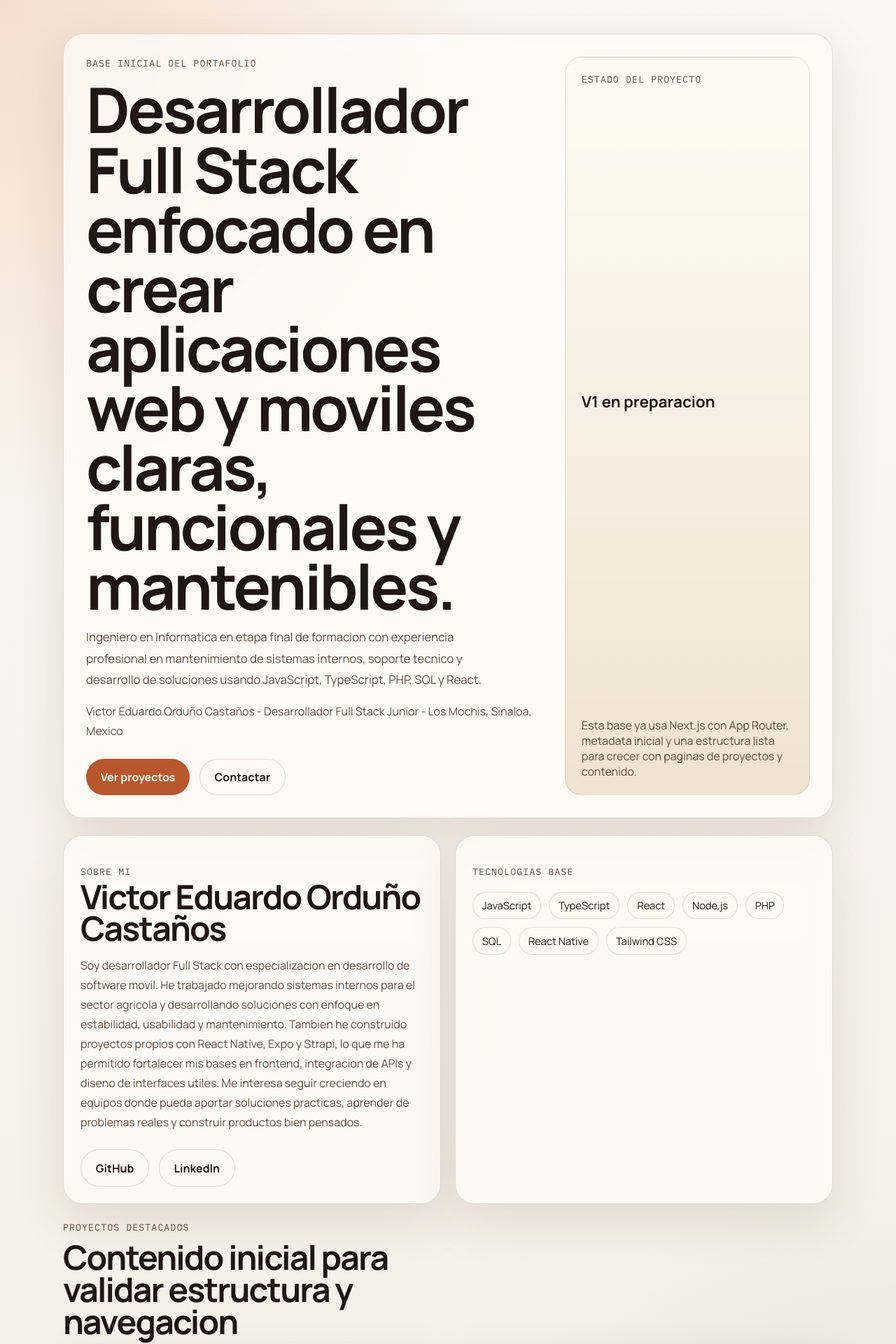
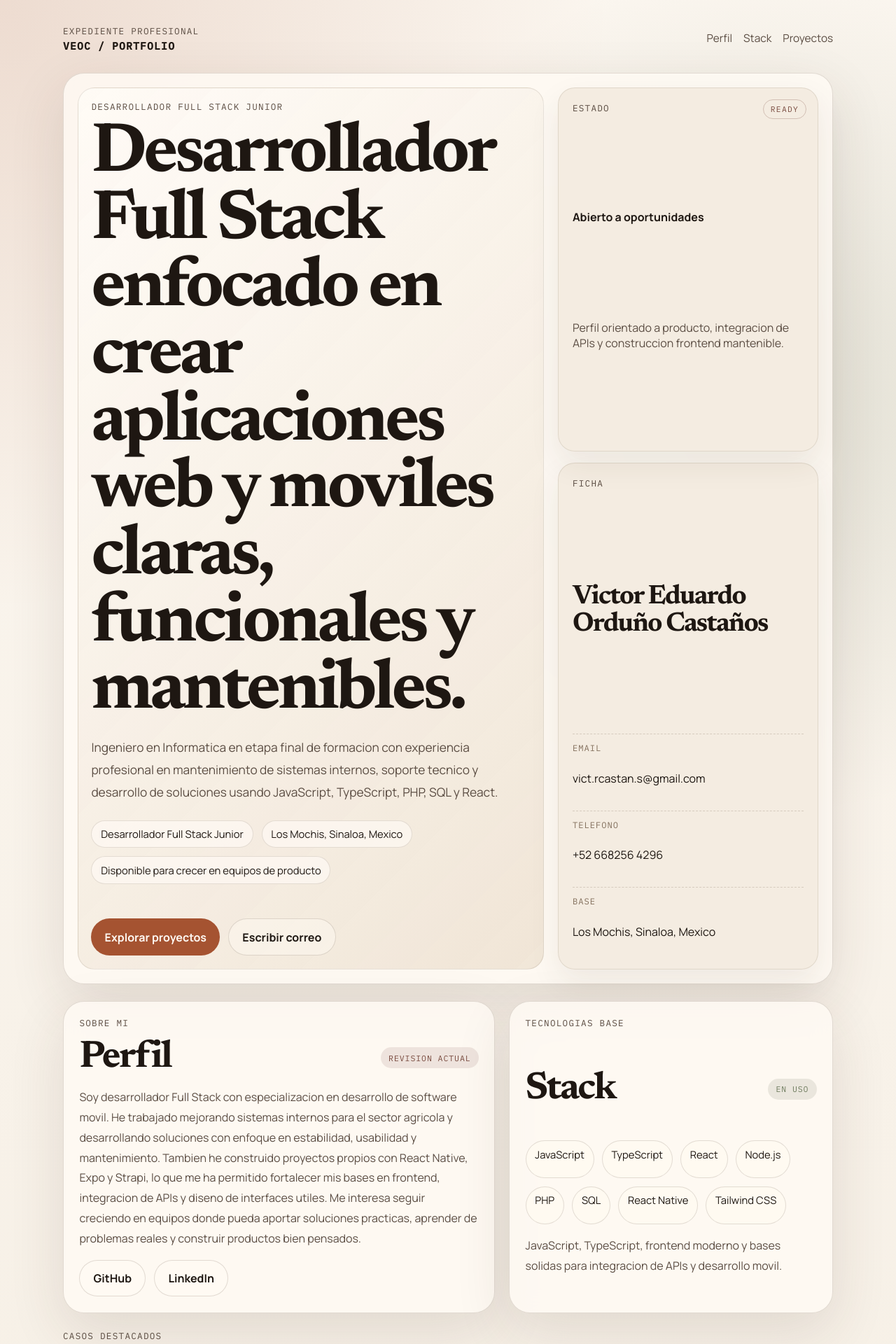
Before and after one commit to VictorOrC/portafolio-nextjs, a Next.js app: page / in a window 1280 px wide. Shown: the top 1920 px of the page at 70% size. Built offline with nearby package versions, Linux system fonts and the light colour scheme.

Commit message:
Redesign home as technical dossier

```diff
--- a/app/globals.css
+++ b/app/globals.css
@@ -1,14 +1,19 @@
 :root {
-  --background: #f5efe6;
-  --background-strong: #efe1cf;
-  --surface: rgba(255, 251, 246, 0.78);
-  --surface-strong: #fffaf2;
-  --line: rgba(74, 52, 36, 0.16);
-  --foreground: #201714;
-  --muted: #5e4a3d;
-  --accent: #b8572e;
-  --accent-strong: #8e3e1d;
-  --shadow: 0 24px 70px rgba(73, 42, 23, 0.12);
+  --paper: #f4ede2;
+  --paper-deep: #e8ddcf;
+  --sheet: rgba(255, 250, 244, 0.82);
+  --plate: rgba(244, 236, 224, 0.96);
+  --ink: #1e1712;
+  --ink-soft: #5b4d43;
+  --ink-faint: #84715e;
+  --rule: rgba(78, 56, 38, 0.16);
+  --rule-strong: rgba(78, 56, 38, 0.28);
+  --copper: #a55331;
+  --copper-deep: #864123;
+  --board: #6f7c5f;
+  --seal: #7a4c40;
+  --shadow-soft: 0 18px 44px rgba(68, 45, 29, 0.08);
+  --shadow-card: 0 26px 80px rgba(68, 45, 29, 0.12);
 }
 
 * {
@@ -24,11 +29,11 @@ html {
 
 body {
   min-height: 100vh;
-  color: var(--foreground);
+  color: var(--ink);
   background:
-    radial-gradient(circle at top left, rgba(220, 117, 62, 0.2), transparent 28%),
-    radial-gradient(circle at bottom right, rgba(108, 143, 126, 0.18), transparent 24%),
-    linear-gradient(180deg, #fbf7f1 0%, var(--background) 100%);
+    radial-gradient(circle at top left, rgba(165, 83, 49, 0.16), transparent 26%),
+    radial-gradient(circle at 85% 18%, rgba(111, 124, 95, 0.18), transparent 22%),
+    linear-gradient(180deg, #fbf6ef 0%, var(--paper) 100%);
   font-family: var(--font-sans), sans-serif;
   -webkit-font-smoothing: antialiased;
   -moz-osx-font-smoothing: grayscale;
@@ -46,26 +51,145 @@ ul {
 .shell {
   width: min(1100px, calc(100% - 2rem));
   margin: 0 auto;
-  padding: 3rem 0 4rem;
+  padding: 2rem 0 4rem;
 }
 
 .card {
-  border: 1px solid var(--line);
-  border-radius: 28px;
-  background: var(--surface);
+  border: 1px solid var(--rule);
+  border-radius: 30px;
+  background: var(--sheet);
   backdrop-filter: blur(14px);
-  box-shadow: var(--shadow);
+  box-shadow: var(--shadow-card);
 }
 
-.hero {
-  padding: 2rem;
+.home-shell {
+  display: grid;
+  gap: 1.5rem;
 }
 
-.hero-grid {
+.masthead {
+  display: flex;
+  align-items: flex-start;
+  justify-content: space-between;
+  gap: 1rem;
+  padding: 0.25rem 0;
+}
+
+.masthead-mark {
+  display: inline-block;
+  margin-top: 0.25rem;
+  font-family: var(--font-mono), monospace;
+  font-size: 0.92rem;
+  letter-spacing: 0.08em;
+  text-transform: uppercase;
+}
+
+.top-nav {
+  display: flex;
+  flex-wrap: wrap;
+  gap: 1rem;
+  padding-top: 0.5rem;
+}
+
+.top-nav a {
+  color: var(--ink-soft);
+  font-size: 0.96rem;
+}
+
+.hero-dossier {
   display: grid;
-  grid-template-columns: minmax(0, 1.7fr) minmax(260px, 0.9fr);
+  grid-template-columns: minmax(0, 1.7fr) minmax(300px, 0.95fr);
+  gap: 1.25rem;
+  padding: 1.25rem;
+}
+
+.hero-main,
+.hero-rail,
+.rail-card,
+.dossier-panel,
+.project-card,
+.project-detail,
+.projects-header,
+.contact-banner {
+  min-width: 0;
+}
+
+.hero-main {
+  display: grid;
   gap: 1.5rem;
-  align-items: stretch;
+  padding: 1.15rem;
+  border-radius: 24px;
+  background:
+    linear-gradient(135deg, rgba(255, 251, 246, 0.95), rgba(238, 226, 210, 0.85));
+  border: 1px solid rgba(78, 56, 38, 0.12);
+}
+
+.hero-intro {
+  max-width: 62ch;
+}
+
+.hero-rail {
+  display: grid;
+  gap: 1rem;
+}
+
+.rail-card {
+  display: grid;
+  gap: 0.9rem;
+  padding: 1.25rem;
+  border-radius: 24px;
+  background: var(--plate);
+  border: 1px solid rgba(78, 56, 38, 0.12);
+  box-shadow: var(--shadow-soft);
+}
+
+.stamp-card {
+  position: relative;
+}
+
+.stamp-card::after {
+  content: "READY";
+  position: absolute;
+  top: 1rem;
+  right: 1rem;
+  border: 1px solid rgba(122, 76, 64, 0.28);
+  border-radius: 999px;
+  padding: 0.38rem 0.62rem;
+  color: var(--seal);
+  font-family: var(--font-mono), monospace;
+  font-size: 0.7rem;
+  letter-spacing: 0.12em;
+}
+
+.identity-card h2 {
+  font-family: var(--font-display), serif;
+  font-size: clamp(1.9rem, 3vw, 2.5rem);
+  line-height: 1;
+}
+
+.identity-list {
+  display: grid;
+  gap: 0.85rem;
+}
+
+.identity-list div {
+  display: grid;
+  gap: 0.22rem;
+  padding-top: 0.75rem;
+  border-top: 1px dashed rgba(78, 56, 38, 0.18);
+}
+
+.identity-list dt {
+  color: var(--ink-faint);
+  font-family: var(--font-mono), monospace;
+  font-size: 0.76rem;
+  letter-spacing: 0.08em;
+  text-transform: uppercase;
+}
+
+.identity-list dd {
+  color: var(--ink);
+  line-height: 1.5;
 }
 
 .eyebrow,
@@ -73,8 +197,8 @@ ul {
 .project-meta,
 .detail-meta {
   font-family: var(--font-mono), monospace;
-  font-size: 0.83rem;
-  letter-spacing: 0.08em;
+  font-size: 0.79rem;
+  letter-spacing: 0.1em;
   text-transform: uppercase;
 }
 
@@ -83,44 +207,64 @@ ul {
 .project-meta,
 .detail-meta,
 .lead,
-.project-card p,
+.project-summary,
+.project-description,
 .detail-copy,
-.card p {
-  color: var(--muted);
+.panel-copy,
+.section-note,
+.panel-note,
+.rail-card p {
+  color: var(--ink-soft);
 }
 
 h1,
 h2,
 h3 {
-  letter-spacing: -0.04em;
-  line-height: 0.95;
+  font-family: var(--font-display), serif;
+  letter-spacing: -0.045em;
+  line-height: 0.96;
 }
 
 h1 {
-  max-width: 12ch;
-  margin-top: 0.9rem;
-  font-size: clamp(3rem, 7vw, 6.2rem);
+  max-width: 11ch;
+  margin-top: 0.8rem;
+  font-size: clamp(3.4rem, 7.8vw, 6.9rem);
 }
 
 h2 {
-  font-size: clamp(2rem, 4vw, 3rem);
+  font-size: clamp(2.2rem, 4.5vw, 3.4rem);
 }
 
 h3 {
-  font-size: 1.4rem;
+  font-size: 2rem;
 }
 
 .lead {
-  max-width: 60ch;
+  max-width: 58ch;
   margin-top: 1rem;
-  font-size: 1.05rem;
-  line-height: 1.8;
+  font-size: 1.08rem;
+  line-height: 1.85;
+}
+
+.fact-strip {
+  display: flex;
+  flex-wrap: wrap;
+  gap: 0.75rem;
+}
+
+.fact-strip li {
+  padding: 0.55rem 0.8rem;
+  border-radius: 999px;
+  border: 1px solid rgba(78, 56, 38, 0.14);
+  background: rgba(255, 250, 244, 0.72);
+  color: var(--ink);
+  font-size: 0.92rem;
 }
 
 .actions {
   display: flex;
   flex-wrap: wrap;
-  gap: 0.85rem;
+  gap: 0.75rem;
   margin-top: 1.6rem;
 }
 
@@ -129,9 +273,9 @@ h3 {
   align-items: center;
   justify-content: center;
   border-radius: 999px;
-  padding: 0.9rem 1.3rem;
+  padding: 0.9rem 1.2rem;
   font-weight: 700;
-  transition: transform 180ms ease, border-color 180ms ease, background 180ms ease;
+  transition: transform 180ms ease, border-color 180ms ease, background 180ms ease, color 180ms ease;
 }
 
 .button:hover,
@@ -140,69 +284,100 @@ h3 {
 }
 
 .button-primary {
-  background: var(--accent);
+  background: var(--copper);
   color: #fff9f3;
 }
 
 .button-primary:hover {
-  background: var(--accent-strong);
+  background: var(--copper-deep);
 }
 
 .button-secondary {
-  border: 1px solid var(--line);
-  background: rgba(255, 250, 242, 0.5);
+  border: 1px solid var(--rule);
+  background: rgba(255, 250, 242, 0.42);
 }
 
-.hero-panel {
-  display: flex;
-  flex-direction: column;
-  justify-content: space-between;
-  gap: 0.85rem;
-  padding: 1.4rem;
-  border-radius: 24px;
-  background: linear-gradient(180deg, rgba(255, 250, 242, 0.9), rgba(239, 225, 207, 0.95));
-  border: 1px solid rgba(74, 52, 36, 0.12);
+.inspection-grid {
+  display: grid;
+  grid-template-columns: minmax(0, 1.2fr) minmax(0, 0.9fr);
+  gap: 1.25rem;
 }
 
-.hero-panel strong {
-  font-size: 1.4rem;
+.dossier-panel {
+  display: grid;
+  gap: 1rem;
+  padding: 1.4rem;
 }
 
-.section-grid,
+.panel-head {
+  display: flex;
+  align-items: center;
+  justify-content: space-between;
+  gap: 1rem;
+}
+
+.status-pill {
+  display: inline-flex;
+  align-items: center;
+  justify-content: center;
+  border-radius: 999px;
+  padding: 0.45rem 0.7rem;
+  background: rgba(122, 76, 64, 0.12);
+  color: var(--seal);
+  font-family: var(--font-mono), monospace;
+  font-size: 0.72rem;
+  letter-spacing: 0.08em;
+  text-transform: uppercase;
+}
+
+.muted-pill {
+  background: rgba(111, 124, 95, 0.14);
+  color: var(--board);
+}
+
+.panel-copy,
+.panel-note,
+.section-note,
+.project-summary,
+.project-description,
+.detail-copy {
+  line-height: 1.8;
+}
+
+.link-row,
+.contact-actions {
+  display: flex;
+  flex-wrap: wrap;
+  gap: 0.75rem;
+}
+
+.project-grid,
+.projects-shell,
+.project-section {
+  min-width: 0;
+}
+
 .project-grid {
   display: grid;
   gap: 1.25rem;
 }
 
-.section-grid {
-  grid-template-columns: repeat(2, minmax(0, 1fr));
-  margin-top: 1.5rem;
-}
-
-.section-grid .card,
 .project-card,
 .project-detail {
   padding: 1.5rem;
 }
 
-.section-grid p,
-.project-card p,
-.detail-copy {
-  margin-top: 1rem;
-  line-height: 1.75;
-}
-
-.stack {
-  margin-top: 1.5rem;
+.stack-tags li {
+  background: rgba(111, 124, 95, 0.1);
 }
 
 .section-heading {
-  margin-bottom: 1rem;
+  margin-bottom: 1.1rem;
 }
 
 .section-heading h2 {
   margin-top: 0.7rem;
-  max-width: 15ch;
+  max-width: 13ch;
 }
 
 .project-grid {
@@ -212,13 +387,29 @@ h3 {
 .project-card {
   display: flex;
   flex-direction: column;
-  gap: 0.85rem;
+  gap: 0.95rem;
+  background: linear-gradient(180deg, rgba(255, 250, 244, 0.88), rgba(239, 229, 214, 0.84));
+}
+
+.project-topline {
+  display: flex;
+  align-items: center;
+  justify-content: space-between;
+  gap: 1rem;
 }
 
 .project-meta,
 .detail-meta {
   display: flex;
-  gap: 0.8rem;
+  gap: 0.75rem;
+}
+
+.project-code {
+  color: var(--ink-faint);
+  font-family: var(--font-mono), monospace;
+  font-size: 0.74rem;
+  letter-spacing: 0.1em;
+  text-transform: uppercase;
 }
 
 .tag-list {
@@ -230,10 +421,10 @@ h3 {
 
 .tag-list li {
   padding: 0.55rem 0.8rem;
-  border: 1px solid var(--line);
+  border: 1px solid var(--rule);
   border-radius: 999px;
   background: rgba(255, 250, 242, 0.75);
-  color: var(--foreground);
+  color: var(--ink);
   font-size: 0.92rem;
 }
 
@@ -244,14 +435,14 @@ h3 {
 .inline-link {
   width: fit-content;
   margin-top: auto;
-  color: var(--accent-strong);
+  color: var(--copper-deep);
   font-weight: 700;
 }
 
 .projects-shell {
   width: min(1000px, calc(100% - 2rem));
   margin: 0 auto;
-  padding: 3rem 0 4rem;
+  padding: 2rem 0 4rem;
 }
 
 .projects-header,
@@ -265,10 +456,14 @@ h3 {
   padding: 1.75rem;
 }
 
+.projects-header {
+  background: linear-gradient(135deg, rgba(255, 251, 246, 0.96), rgba(233, 222, 208, 0.86));
+}
+
 .back-link {
   display: inline-block;
   margin-bottom: 1rem;
-  color: var(--accent-strong);
+  color: var(--copper-deep);
   font-weight: 700;
 }
 
@@ -277,13 +472,23 @@ h3 {
 }
 
 .empty-state {
-  border: 1px dashed var(--line);
+  border: 1px dashed var(--rule);
   border-radius: 28px;
 }
 
+.contact-banner {
+  display: grid;
+  grid-template-columns: minmax(0, 1.3fr) minmax(260px, 0.9fr);
+  gap: 1.25rem;
+  padding: 1.5rem;
+  align-items: end;
+  background: linear-gradient(135deg, rgba(255, 250, 244, 0.96), rgba(230, 220, 206, 0.9));
+}
+
 @media (max-width: 900px) {
-  .hero-grid,
-  .section-grid,
+  .hero-dossier,
+  .inspection-grid,
+  .contact-banner,
   .project-grid {
     grid-template-columns: 1fr;
   }
@@ -300,14 +505,38 @@ h3 {
     padding-top: 1rem;
   }
 
-  .hero,
-  .section-grid .card,
+  .masthead,
+  .top-nav,
+  .fact-strip,
+  .panel-head,
+  .project-topline,
+  .contact-actions {
+    gap: 0.75rem;
+  }
+
+  .masthead,
+  .panel-head,
+  .project-topline,
+  .contact-banner {
+    grid-template-columns: 1fr;
+    flex-direction: column;
+    align-items: flex-start;
+  }
+
+  .hero-dossier,
+  .hero-main,
+  .rail-card,
+  .dossier-panel,
   .project-card,
   .projects-header,
   .project-detail,
   .empty-state {
-    padding: 1.15rem;
+    padding: 1.1rem;
     border-radius: 22px;
+  }
+
+  .top-nav {
+    padding-top: 0;
   }
 
   .actions {
--- a/app/page.tsx
+++ b/app/page.tsx
@@ -3,44 +3,84 @@ import { profile } from "@/content/profile";
 import { projects } from "@/content/projects";
 
 const featuredProjects = projects.slice(0, 2);
+const profileFacts = [profile.role, profile.location, "Disponible para crecer en equipos de producto"];
 
 export default function Home() {
   return (
-    <main className="shell">
-      <section className="hero card hero-grid">
+    <main className="shell home-shell">
+      <header className="masthead">
         <div>
-          <p className="eyebrow">Base inicial del portafolio</p>
+          <p className="eyebrow">Expediente profesional</p>
+          <strong className="masthead-mark">VEOC / Portfolio</strong>
+        </div>
+        <nav className="top-nav" aria-label="Secciones principales">
+          <a href="#perfil">Perfil</a>
+          <a href="#stack">Stack</a>
+          <a href="#proyectos">Proyectos</a>
+        </nav>
+      </header>
+
+      <section className="hero-dossier card">
+        <article className="hero-main">
+          <div className="hero-intro">
+            <p className="eyebrow">Desarrollador full stack junior</p>
             <h1>{profile.headline}</h1>
             <p className="lead">{profile.summary}</p>
-          <p className="detail-copy">
-            {profile.name} - {profile.role} - {profile.location}
-          </p>
+          </div>
+
+          <ul className="fact-strip" aria-label="Datos principales">
+            {profileFacts.map((fact) => (
+              <li key={fact}>{fact}</li>
+            ))}
+          </ul>
+
           <div className="actions">
             <Link className="button button-primary" href="/projects">
-              Ver proyectos
+              Explorar proyectos
             </Link>
             <a className="button button-secondary" href={`mailto:${profile.contact.email}`}>
-              Contactar
+              Escribir correo
             </a>
           </div>
+        </article>
+
+        <aside className="hero-rail">
+          <div className="rail-card stamp-card">
+            <span className="panel-label">Estado</span>
+            <strong>Abierto a oportunidades</strong>
+            <p>Perfil orientado a producto, integracion de APIs y construccion frontend mantenible.</p>
           </div>
 
-        <aside className="hero-panel">
-          <span className="panel-label">Estado del proyecto</span>
-          <strong>V1 en preparacion</strong>
-          <p>
-            Esta base ya usa Next.js con App Router, metadata inicial y una
-            estructura lista para crecer con paginas de proyectos y contenido.
-          </p>
+          <div className="rail-card identity-card">
+            <span className="panel-label">Ficha</span>
+            <h2>{profile.name}</h2>
+            <dl className="identity-list">
+              <div>
+                <dt>Email</dt>
+                <dd>{profile.contact.email}</dd>
+              </div>
+              <div>
+                <dt>Telefono</dt>
+                <dd>{profile.contact.phone}</dd>
+              </div>
+              <div>
+                <dt>Base</dt>
+                <dd>{profile.location}</dd>
+              </div>
+            </dl>
+          </div>
         </aside>
       </section>
 
-      <section className="section-grid">
-        <article className="card">
+      <section className="inspection-grid">
+        <article className="card dossier-panel" id="perfil">
           <p className="eyebrow">Sobre mi</p>
-          <h2>{profile.name}</h2>
-          <p>{profile.bio}</p>
-          <div className="actions">
+          <div className="panel-head">
+            <h2>Perfil</h2>
+            <span className="status-pill">Revision actual</span>
+          </div>
+          <p className="panel-copy">{profile.bio}</p>
+          <div className="link-row">
             <a className="button button-secondary" href={profile.contact.github} target="_blank" rel="noreferrer">
               GitHub
             </a>
@@ -50,31 +90,47 @@ export default function Home() {
           </div>
         </article>
 
-        <article className="card">
+        <article className="card dossier-panel stack-panel" id="stack">
           <p className="eyebrow">Tecnologias base</p>
-          <ul className="tag-list">
+          <div className="panel-head">
+            <h2>Stack</h2>
+            <span className="status-pill muted-pill">En uso</span>
+          </div>
+          <ul className="tag-list stack-tags">
             {profile.skills.map((skill) => (
               <li key={skill}>{skill}</li>
             ))}
           </ul>
+          <p className="panel-note">
+            JavaScript, TypeScript, frontend moderno y bases solidas para integracion de APIs y desarrollo movil.
+          </p>
         </article>
       </section>
 
-      <section className="stack">
-        <div className="section-heading">
-          <p className="eyebrow">Proyectos destacados</p>
-          <h2>Contenido inicial para validar estructura y navegacion</h2>
+      <section className="project-section" id="proyectos">
+        <div className="section-heading project-heading">
+          <div>
+            <p className="eyebrow">Casos destacados</p>
+            <h2>Dos piezas que muestran integracion, estructura y criterio tecnico.</h2>
+          </div>
+          <p className="section-note">
+            Cada proyecto se presenta como una ficha de trabajo: contexto, stack y un resumen tecnico de la solucion.
+          </p>
         </div>
 
         <div className="project-grid">
           {featuredProjects.map((project) => (
             <article className="card project-card" key={project.slug}>
+              <div className="project-topline">
                 <div className="project-meta">
                   <span>{project.year}</span>
                   <span>{project.status}</span>
                 </div>
+                <span className="project-code">EXP-{project.year.slice(-2)}</span>
+              </div>
               <h3>{project.title}</h3>
-              <p>{project.summary}</p>
+              <p className="project-summary">{project.summary}</p>
+              <p className="project-description">{project.description}</p>
               <ul className="tag-list compact">
                 {project.stack.map((item) => (
                   <li key={item}>{item}</li>
@@ -87,6 +143,21 @@ export default function Home() {
           ))}
         </div>
       </section>
+
+      <section className="contact-banner card">
+        <div>
+          <p className="eyebrow">Siguiente paso</p>
+          <h2>Si buscas a alguien que construya interfaces utiles y bien pensadas, conversemos.</h2>
+        </div>
+        <div className="contact-actions">
+          <a className="button button-primary" href={`mailto:${profile.contact.email}`}>
+            Contactar por correo
+          </a>
+          <a className="button button-secondary" href={profile.contact.linkedin} target="_blank" rel="noreferrer">
+            Ver LinkedIn
+          </a>
+        </div>
+      </section>
     </main>
   );
 }
```
Also changed, not shown: app/layout.tsx (+7 -2 lines). Lines whose indentation alone changed are shown as unchanged.
